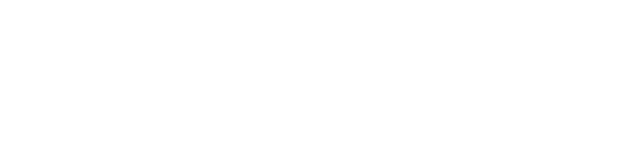
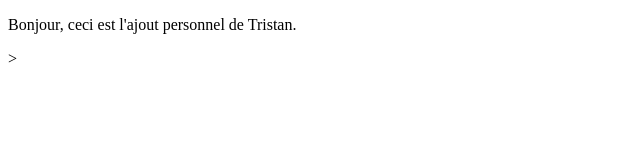
Before and after one commit to tristan342/GitFork, a plain HTML site: page index.html in a window 1280 px wide. Shown: the whole page, without its empty margins (0-640 px from the left). Drawn offline with Linux system fonts and the light colour scheme.

Commit message:
feat: ajout de tristan

```diff
--- a/index.html
+++ b/index.html
@@ -8,7 +8,7 @@
 </head>
 <body>
 
-    <!-- écrire ici -->
+    <p>Bonjour, ceci est l'ajout personnel de Tristan.</p>>
 
 </body>
 </html>
```
